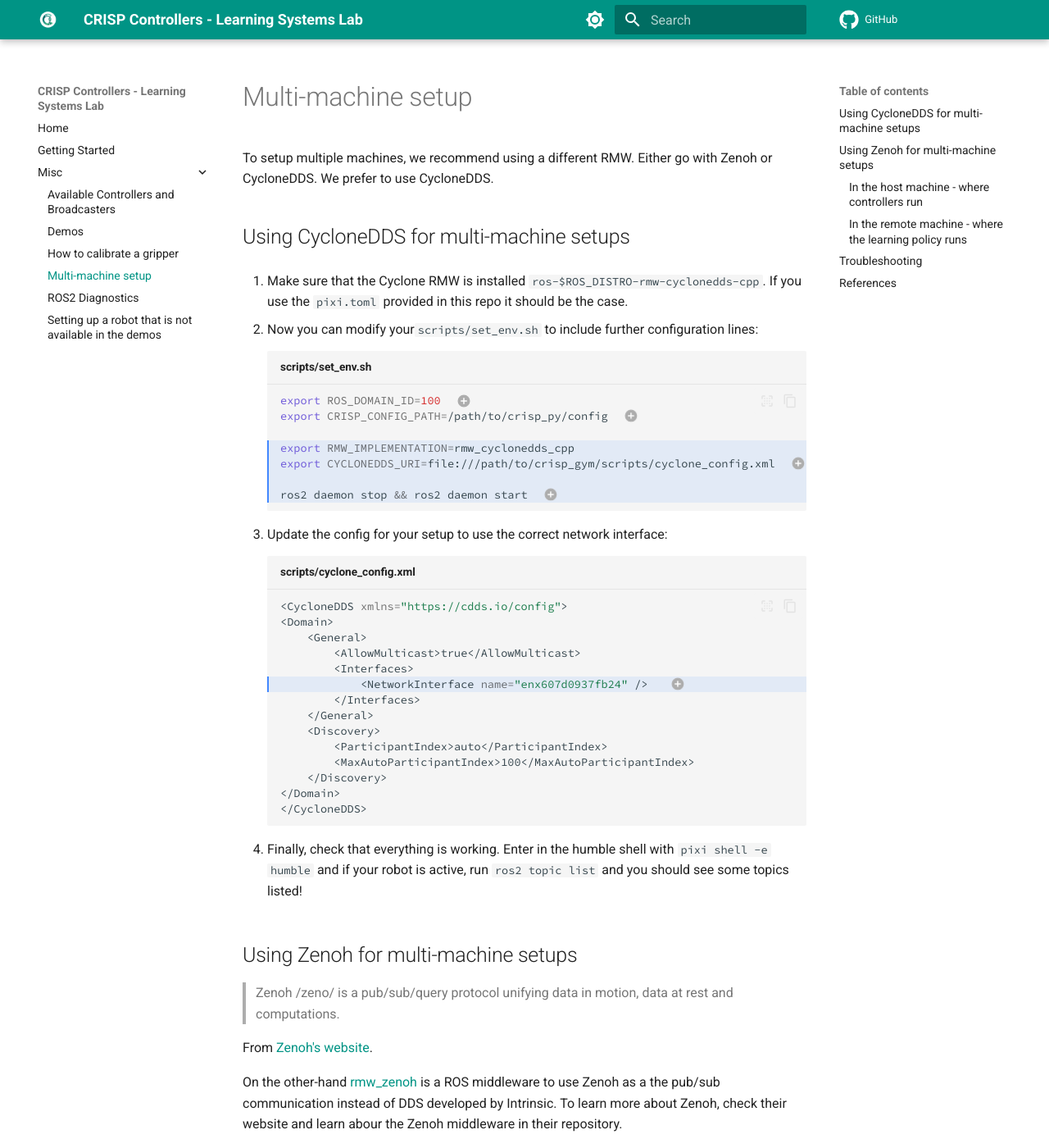
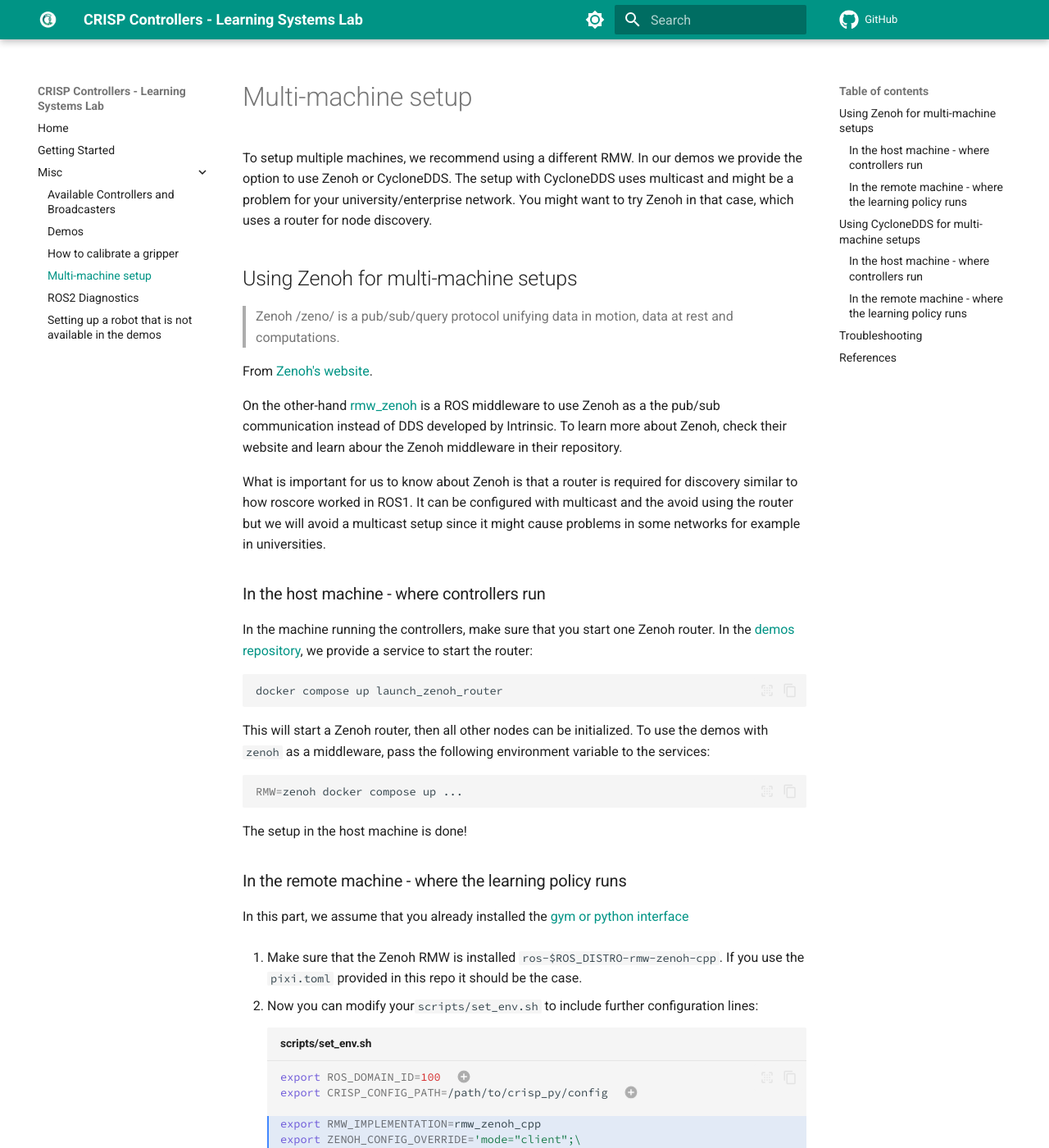
Before and after one commit to zordicom/crisp_controllers, an MkDocs documentation site: the page built from docs/misc/multi_machine_setup.md, in a window 1280 px wide and 1400 px high. Shown: the whole window at 82% size. Built offline with MkDocs 1.6.1 and Material for MkDocs 9.7.7, drawn with Linux system fonts in a browser that asks for light colours; comment, search, counter and statistics services are not loaded; some of the changed text lies outside the part shown.

Commit message:
New explanations for the mutirobot setup

````diff
--- a/docs/misc/multi_machine_setup.md
+++ b/docs/misc/multi_machine_setup.md
@@ -1,51 +1,7 @@
-To setup multiple machines, we recommend using a different RMW. Either go with Zenoh or CycloneDDS.
-We prefer to use CycloneDDS.
-
-## Using CycloneDDS for multi-machine setups
-
-1. Make sure that the Cyclone RMW is installed `ros-$ROS_DISTRO-rmw-cyclonedds-cpp`. If you use the `pixi.toml` provided
-    in this repo it should be the case.
-
-
-2. Now you can modify your`scripts/set_env.sh` to include further configuration lines:
-    ```bash hl_lines="4-7" title="scripts/set_env.sh"
-    export ROS_DOMAIN_ID=100  # (1)!
-    export CRISP_CONFIG_PATH=/path/to/crisp_py/config  # (1)!
-
-    export RMW_IMPLEMENTATION=rmw_cyclonedds_cpp
-    export CYCLONEDDS_URI=file:///path/to/crisp_gym/scripts/cyclone_config.xml  # (2)!
-
-    ros2 daemon stop && ros2 daemon start  # (3)!
-    ```
-
-    1. Check the [getting started](../getting_started.md) to see why we set this.
-    2. __TODO__: this file as well as the path need to be modified!
-    3. The communication daemon needs to be restarted to account for the changes.
-
-3. Update the config for your setup to use the correct network interface:
-    ```bash hl_lines="6" title="scripts/cyclone_config.xml"
-    <CycloneDDS xmlns="https://cdds.io/config">
-    <Domain>
-        <General>
-            <AllowMulticast>true</AllowMulticast>
-            <Interfaces>
-                <NetworkInterface name="enx607d0937fb24" />   # (1)!
-            </Interfaces>
-        </General>
-        <Discovery>
-            <ParticipantIndex>auto</ParticipantIndex>
-            <MaxAutoParticipantIndex>100</MaxAutoParticipantIndex>
-        </Discovery>
-    </Domain>
-    </CycloneDDS>
-
-    ```
-
-    1. Modify this with your network interface: check `ip addr` on your shell.
-
-
-4. Finally, check that everything is working.
-Enter in the humble shell with `pixi shell -e humble` and if your robot is active, run `ros2 topic list` and you should see some topics listed!
+To setup multiple machines, we recommend using a different RMW.
+In our demos we provide the option to use Zenoh or CycloneDDS.
+The setup with CycloneDDS uses multicast and might be a problem for your university/enterprise network.
+You might want to try Zenoh in that case, which uses a router for node discovery.
 
 ## Using Zenoh for multi-machine setups
 
@@ -62,14 +18,17 @@
 ### In the host machine - where controllers run
 
 In the machine running the controllers, make sure that you start one Zenoh router.
-In the demos, we provide a service to start the router:
+In the [demos repository](https://github.com/utiasDSL/crisp_controllers_demos), we provide a service to start the router:
 ```bash
 docker compose up launch_zenoh_router
 ```
 
-This will start a Zenoh router, then all other can be initialized.
-The zenoh versions of the docker services end with `_zenoh` and launch the same nodes with Zenoh instead of the default ROS middleware.
-
+This will start a Zenoh router, then all other nodes can be initialized.
+To use the demos with `zenoh` as a middleware, pass the following environment variable to the services:
+```bash
+RMW=zenoh docker compose up ...
+```
+The setup in the host machine is done!
 
 ### In the remote machine - where the learning policy runs
 
@@ -97,6 +56,45 @@
     3. Finally, check that everything is working.
     Enter in the humble shell with `pixi shell -e humble` and if your robot is active, run `ros2 topic list` and you should see some topics listed!
 
+## Using CycloneDDS for multi-machine setups
+
+### In the host machine - where controllers run
+
+To use the demos with `cyclone` as a middleware, pass the following environment variable to the services:
+```bash
+RMW=cyclone ROS_NETWORK_INTERFACE=enpXXXXXX docker compose up ...  # (1)!
+```
+
+1. Modify this with your network interface: check `ip addr` on your shell. Otherwise it will just use `lo` as default.
+
+If you are using a custom robot, check the `setup_cyclone.sh` script to see how it is being configured.
+
+### In the remote machine - where the learning policy runs
+
+1. Make sure that the Cyclone RMW is installed `ros-$ROS_DISTRO-rmw-cyclonedds-cpp`. If you use the `pixi.toml` provided
+    in this repo it should be the case.
+
+
+2. Now you can modify your`scripts/set_env.sh` to include further configuration lines:
+    ```bash hl_lines="4-8" title="scripts/set_env.sh"
+    export ROS_DOMAIN_ID=100  # (1)!
+    export CRISP_CONFIG_PATH=/path/to/crisp_py/config  # (1)!
+
+    export ROS_NETWORK_INTERFACE=enpXXXXXX  # (2)!
+    export RMW_IMPLEMENTATION=rmw_cyclonedds_cpp
+    export CYCLONEDDS_URI=file:///path/to/crisp_gym/scripts/cyclone_config.xml  # (3)!
+
+    ros2 daemon stop && ros2 daemon start  # (4)!
+    ```
+
+    1. Check the [getting started](../getting_started.md) to see why we set this.
+    2. Modify this with your network interface: check `ip addr` on your shell.
+    3. __TODO__: this file as well as the path need to be modified!
+    4. The communication daemon needs to be restarted to account for the changes.
+
+3. Finally, check that everything is working.
+Enter in the humble shell with `pixi shell -e humble` and if your robot is active, run `ros2 topic list` and you should see some topics listed!
+
 ## Troubleshooting
 
 - Make sure that the Zenoh versions are the same across all the machines!
````
Also changed, not shown: docs/misc/demos.md (+6 -1 lines), docs/misc/new_robot_setup.md (+46 -1 lines).
